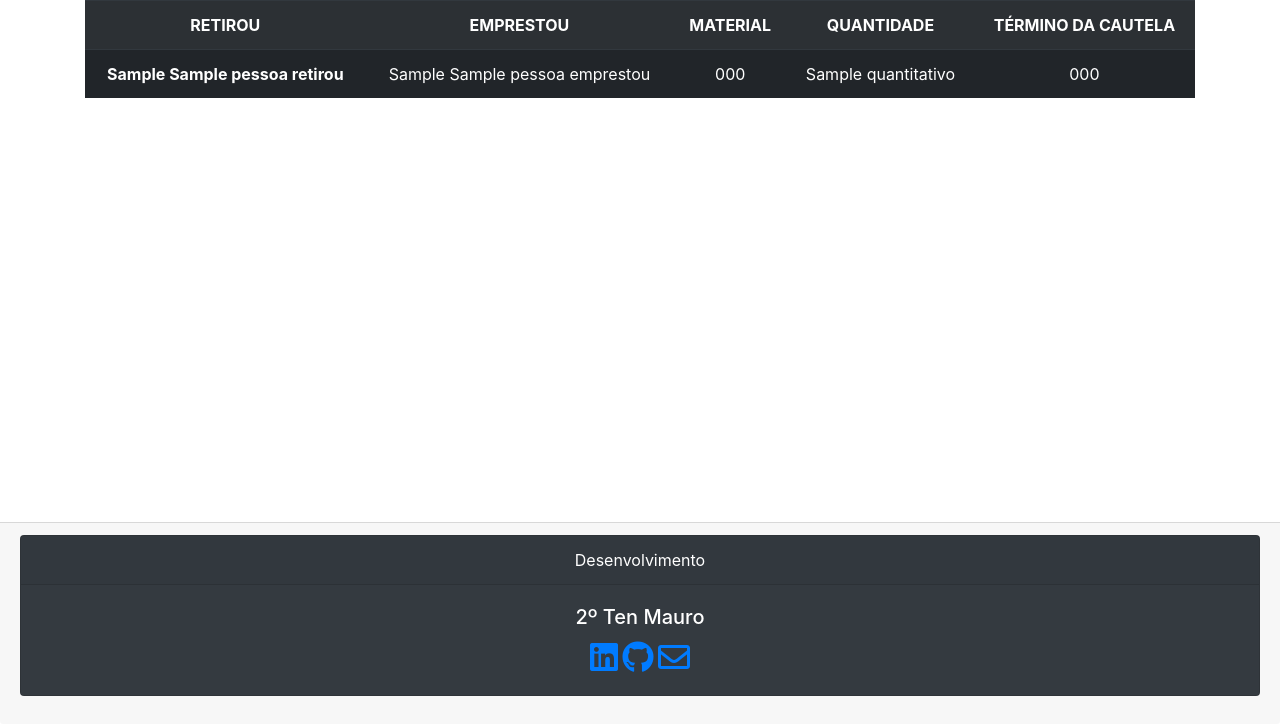
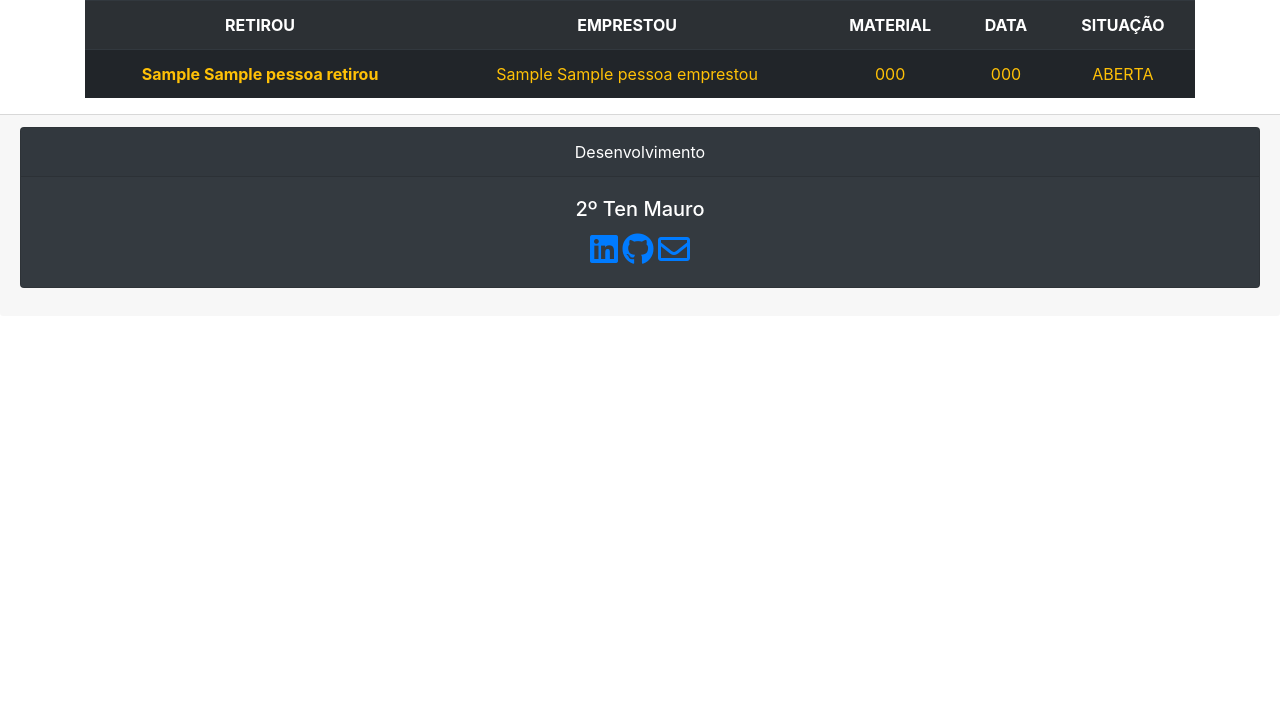
Before and after one commit to jmaurodev/reserva_material, a Django app: template reserva_material/templates/relatorios/cautelas_vencidas.html in a window 1280 px wide. Shown: the part 76-800 px from the top of the page. Run offline with Django 3.2, Linux system fonts and the light colour scheme; the template is opened without the code that fills it: most values are stand-ins (such as "Sample title", 1, 10 or a date in 2020); some libraries are stand-ins or nearby versions.

Commit message:
Cautelas vencidas organizadas e coloridas

```diff
--- a/reserva_material/models.py
+++ b/reserva_material/models.py
@@ -62,5 +62,5 @@ class Cautela(models.Model):
     inicio_cautela = models.DateTimeField(auto_now_add=True, editable=True, help_text='')
     fim_cautela = models.DateTimeField(editable=True, help_text='Padrão de 30 dias')
     vencida = models.BooleanField(default=False, help_text='Sinaliza se a cautela está vencida')
-    data_devolucao = models.DateTimeField(editable=True, help_text='Quando foi devolvido')
+    data_devolucao = models.DateTimeField(editable=True, null=True, help_text='Quando foi devolvido')
     devolvido = models.BooleanField(default=False)
--- a/reserva_material/templates/base.html
+++ b/reserva_material/templates/base.html
@@ -75,7 +75,7 @@
         {% endblock %}
     </div>
 
-    <footer class="card-footer" style="position: absolute; bottom: 0; width: 100%;">
+    <footer class="card-footer">
       <div class="card text-center text-white bg-dark mb-3">
         <div class="card-header">
           Desenvolvimento
--- a/reserva_material/templates/relatorios/cautelas.html
+++ b/reserva_material/templates/relatorios/cautelas.html
@@ -4,7 +4,7 @@
 {% block title %}Cautelas{% endblock %}
 
 {% block content %}
-    <table class="table table-dark text-white text-center">
+    <table class="table table-striped table-dark text-center">
       <tr>
         <th>MATERIAL</th>
         <th>EMPRESTOU</th>
--- a/reserva_material/templates/relatorios/cautelas_vencidas.html
+++ b/reserva_material/templates/relatorios/cautelas_vencidas.html
@@ -4,22 +4,36 @@
 {% block title %}Cautelas Vencidas{% endblock %}
 
 {% block content %}
-    <table class="table table-striped table-dark">
+    <table class="table table-striped table-dark text-center">
       <tr>
-        <th scope="col" style="text-align: center;" data-toggle="tooltip" title="Nome do militar que retirou o equipamento">RETIROU</th>
-        <th scope="col" style="text-align: center;" data-toggle="tooltip" title="Nome do miltar que emprestou o equipamento">EMPRESTOU</th>
-        <th scope="col" style="text-align: center;">MATERIAL</th>
-        <th scope="col" style="text-align: center;">QUANTIDADE</th>
-        <th scope="col" style="text-align: center;" data-toggle="tooltip" title="Data em que terminou o período de cautela do material">TÉRMINO DA CAUTELA</th>
+        <th data-toggle="tooltip" title="Nome do militar que retirou o equipamento">RETIROU</th>
+        <th data-toggle="tooltip" title="Nome do miltar que emprestou o equipamento">EMPRESTOU</th>
+        <th>MATERIAL</th>
+        <th data-toggle="tooltip" data-html="true" title="VERDE - data da devolução<br>AMARELO -início da cautela<br>VERMELHO - fim do período da cautela">DATA</th>
+        <th>SITUAÇÃO</th>
       </tr>
 
       {% for cautela in cautelas %}
-        <tr>
-          <th scope="row" style="text-align: center;" data-toggle="tooltip" data-placement="right" data-html="true" title='<img src="/media/{{cautela.pessoa_retirou.foto}}" height="200"/>' onclick="myPopup({{cautela.pessoa_retirou.telefone_pessoal}})">{{cautela.pessoa_retirou.posto_graduacao}} {{cautela.pessoa_retirou.nome_guerra}}</th>
-          <td style="text-align: center;" data-toggle="tooltip" data-placement="right" data-html="true" title='<img src="/media/{{cautela.pessoa_emprestou.foto}}" height="200"/>' >{{cautela.pessoa_emprestou.posto_graduacao}} {{cautela.pessoa_emprestou.nome_guerra}}</td>
-          <td style="text-align: center;" data-toggle="tooltip" data-placement="right" data-html="true" title='<img src="/media/{{cautela.material_cautelado.foto}}" height="100"/>'>{{cautela.material_cautelado}}</td>
-          <td style="text-align: center;">{{cautela.quantitativo}}</td>
-          <td style="text-align: center;">{{cautela.fim_cautela}}</td>
+      {% if cautela.vencida %}
+      <tr class="text-danger">
+      {% elif cautela.devolvido %}
+      <tr class="text-success">
+      {% else %}
+      <tr class="text-warning">
+      {% endif %}
+          <th data-toggle="tooltip" data-placement="right" data-html="true" title='<img src="/media/{{cautela.pessoa_retirou.foto}}" height="200"/>' onclick="myPopup({{cautela.pessoa_retirou.telefone_pessoal}})">{{cautela.pessoa_retirou.posto_graduacao}} {{cautela.pessoa_retirou.nome_guerra}}</th>
+          <td data-toggle="tooltip" data-placement="right" data-html="true" title='<img src="/media/{{cautela.pessoa_emprestou.foto}}" height="200"/>' >{{cautela.pessoa_emprestou.posto_graduacao}} {{cautela.pessoa_emprestou.nome_guerra}}</td>
+          <td data-toggle="tooltip" data-placement="right" data-html="true" title='<img src="/media/{{cautela.material_cautelado.foto}}" height="200"/>'>{{cautela.material_cautelado}}</td>
+          {% if cautela.vencida %}
+            <td>{{cautela.fim_cautela}}</td>
+            <td>VENCIDA</td>
+          {% elif cautela.devolvido %}
+            <td>{{cautela.data_devolucao}}</td>
+            <td>FECHADA</td>
+          {% else %}
+            <td>{{cautela.inicio_cautela}}</td>
+            <td>ABERTA</td>
+          {% endif %}
         </tr>
       {% endfor %}
     </table>
```
Also changed, not shown: reserva_material/forms.py (+8 -48 lines), reserva_material/templates/acoes/emprestar.html (+6 -5 lines), reserva_material/templates/acoes/receber.html (+4 -3 lines), reserva_material/views/formularios.py (+10 -8 lines).
